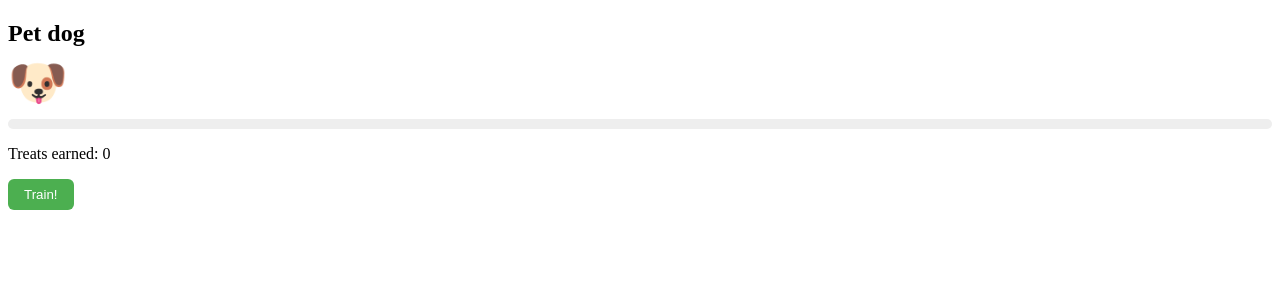
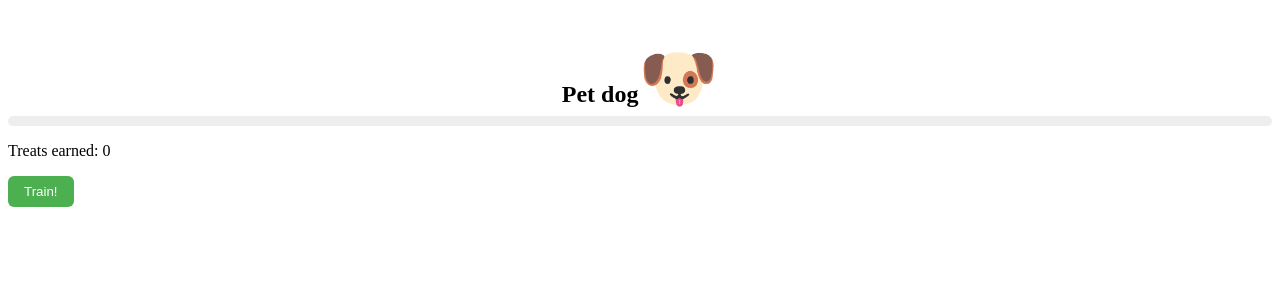
Before and after one commit to gabrielagrvnt8880/ngx-abstract-and-projection, an Angular app: page / in a window 1280 px wide. Shown: the top 300 px of the page. Built offline with nearby package versions, Linux system fonts and the light colour scheme.

Commit message:
make our dog alive

```diff
--- a/src/app/components/pet-dog/pet-dog.component.html
+++ b/src/app/components/pet-dog/pet-dog.component.html
@@ -1,12 +1,14 @@
 <div class="card">
-  <h2>Pet dog</h2>
-  <div class="emoji">🐶</div>
+  <div class="dog-container">
+    <h2>Pet dog</h2>
+    <div class="dog" [ngClass]="action" (animationend)="resetAction()">🐶</div>
+  </div>
 
   <div class="progress">
     <div class="bar" [style.width.%]="progress"></div>
   </div>
 
   <p>Treats earned: {{ treats }}</p>
-
+  <p>{{message}}</p>
   <button (click)="trainPet()">Train!</button>
 </div>
--- a/src/app/components/pet-dog/pet-dog.component.scss
+++ b/src/app/components/pet-dog/pet-dog.component.scss
@@ -32,3 +32,62 @@ button {
     background: #45a049;
   }
 }
+.dog-container {
+  margin-top: 1rem;
+  height: 100px;
+  display: flex;
+  justify-content: center;
+  align-items: flex-end;
+}
+
+.dog {
+  font-size: 4rem;
+  display: inline-block;
+
+  &.jump {
+    animation: jump 0.8s ease-in-out;
+  }
+
+  &.roll {
+    animation: roll 1s ease-in-out;
+  }
+  &.celebrate {
+    animation: shake 0.6s ease-in-out 3; // repeat 3 times
+  }
+}
+
+@keyframes jump {
+  0% {
+    transform: translateY(0);
+  }
+  30% {
+    transform: translateY(-60px);
+  }
+  60% {
+    transform: translateY(-60px);
+  }
+  100% {
+    transform: translateY(0);
+  }
+}
+
+@keyframes roll {
+  0% {
+    transform: rotate(0deg);
+  }
+  50% {
+    transform: rotate(180deg);
+  }
+  100% {
+    transform: rotate(360deg);
+  }
+}
+
+@keyframes shake {
+  0%   { transform: rotate(0deg); }
+  20%  { transform: rotate(15deg); }
+  40%  { transform: rotate(-15deg); }
+  60%  { transform: rotate(10deg); }
+  80%  { transform: rotate(-10deg); }
+  100% { transform: rotate(0deg); }
+}
--- a/src/app/components/pet-dog/pet-dog.component.ts
+++ b/src/app/components/pet-dog/pet-dog.component.ts
@@ -1,15 +1,21 @@
+import { CommonModule } from "@angular/common";
 import { Component, OnInit } from "@angular/core";
 
 
 @Component({
   selector: 'pet-dog',
   templateUrl: './pet-dog.component.html',
-  styleUrls: ['./pet-dog.component.scss']
+  styleUrls: ['./pet-dog.component.scss'],
+  imports: [CommonModule]
 })
 export class PetDogComponent implements OnInit {
   progress = 0;
   completed = false;
   treats = 0;
+  message = ''
+
+
+  action: 'idle' | 'jump' | 'roll' | 'celebrate' = 'idle';
 
   ngOnInit(): void {
     this.startTraining();
@@ -21,10 +27,15 @@ export class PetDogComponent implements OnInit {
     this.treats = 0;
   }
 
-  trainPet(amount: number = 20) {
+  trainPet() {
     if (this.completed) return;
 
-    this.progress += amount;
+    // Randomize jump or roll
+    this.action = Math.random() > 0.5 ? 'jump' : 'roll';
+
+    // randomize effort between 10 and 30
+    const effort = Math.floor(Math.random() * 21) + 10;
+    this.progress += effort;
     this.treats++;
 
     if (this.progress >= 100) {
@@ -32,10 +43,18 @@ export class PetDogComponent implements OnInit {
       this.completed = true;
       this.onComplete();
     }
+    this.message = `🐶 Dog performed ${this.action}! Progress +${effort}%. Overall progress: ${this.progress}%`
+  }
+
+  resetAction() {
+    this.action = 'idle';
   }
 
   //"celebrate completion"
   onComplete() {
-    alert(`Dog training completed! Total treats given: ${this.treats}`);
+    this.action = 'celebrate'; // trigger celebration animation
+    setTimeout(() => {
+      alert('🐶 Training complete! Your dog is celebrating!');
+    }, 3000);
   }
 }
```
